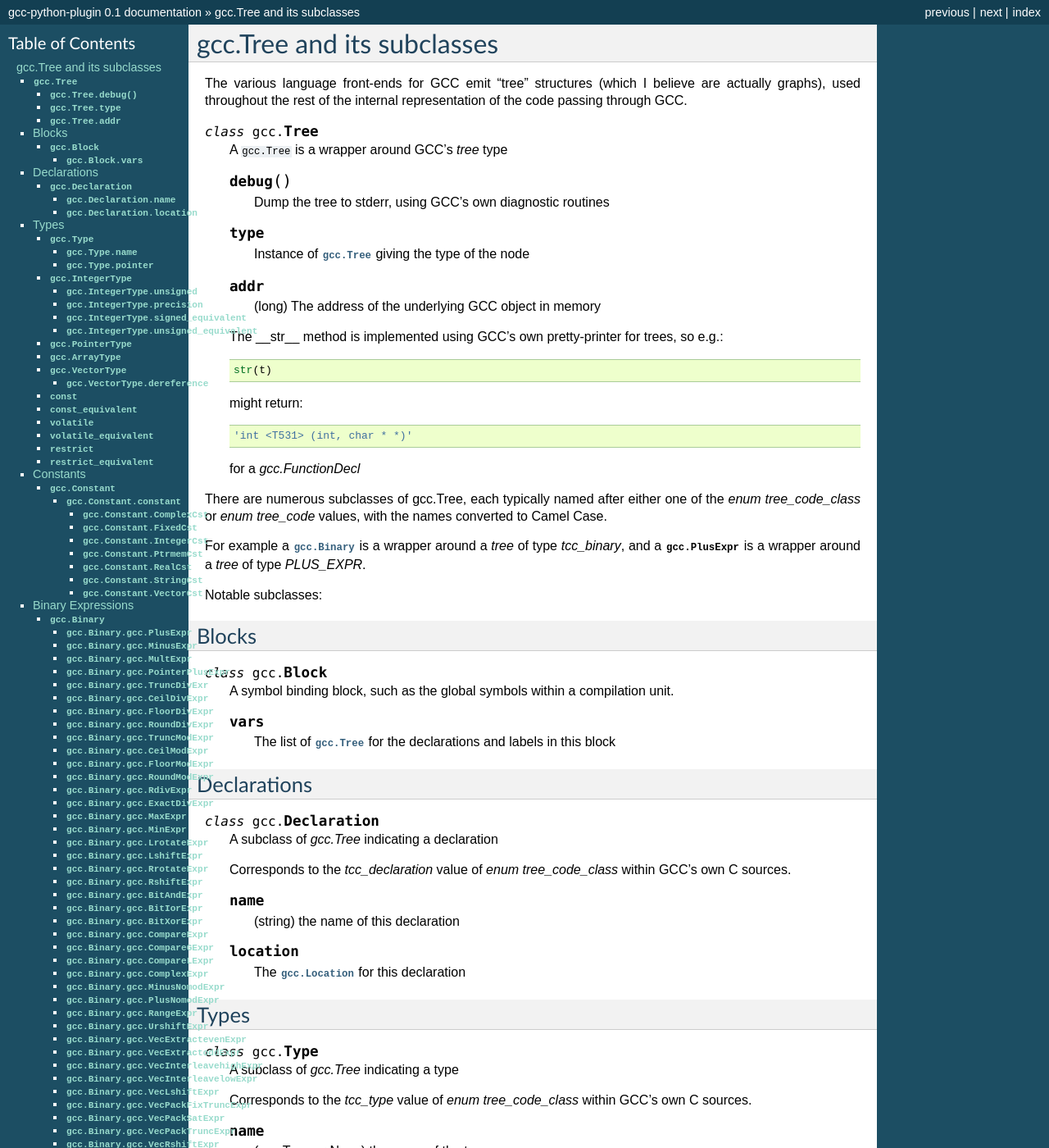
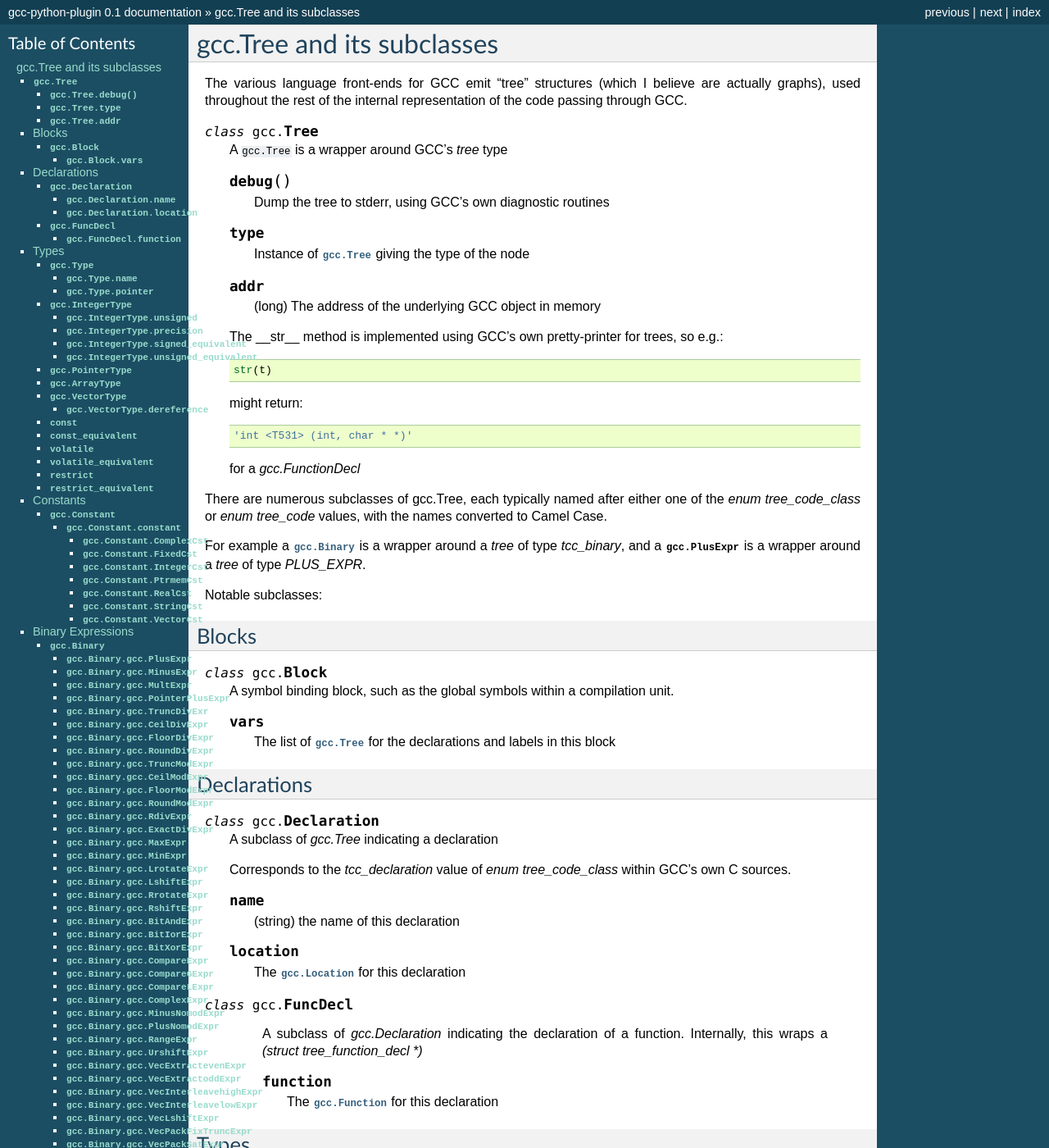
Before and after one commit to davidmalcolm/gcc-python-plugin, a Sphinx documentation site: the page built from docs/tree.rst, in a window 1280 px wide and 1400 px high. Shown: the whole window at 82% size. Built offline with Sphinx 7.4.7, drawn with Linux system fonts in a browser that asks for light colours.

Commit message:
Move "function" attribute from gcc.Declaration to its gcc.FuncDecl subclass (fixing segfaults due to erroneous DECL_STRUCT_FUNCTION field lookups)

```diff
--- a/docs/tree.rst
+++ b/docs/tree.rst
@@ -74,6 +74,36 @@ Declarations
    .. py:attribute:: location
 
       The :py:class:`gcc.Location` for this declaration
+
+.. py:class:: gcc.FuncDecl
+
+   A subclass of `gcc.Declaration` indicating the declaration of a function.
+   Internally, this wraps a `(struct tree_function_decl *)`
+
+   .. py:attribute:: function
+
+      The :py:class:`gcc.Function` for this declaration
+
+  ..        Declaration
+  ..            ClassMethodDecl
+  ..            ConstDecl
+  ..            DebugExprDecl
+  ..            FieldDecl
+  ..            FunctionDecl
+  ..            ImportedDecl
+  ..            InstanceMethodDecl
+  ..            KeywordDecl
+  ..            LabelDecl
+  ..            NamespaceDecl
+  ..            ParmDecl
+  ..            PropertyDecl
+  ..            ResultDecl
+  ..            TemplateDecl
+  ..            TranslationUnitDecl
+  ..            TypeDecl
+  ..            UsingDecl
+  ..            VarDecl
+
 
 Types
 -----
```
Also changed, not shown: generate-tree-c.py (+5 -12 lines).
